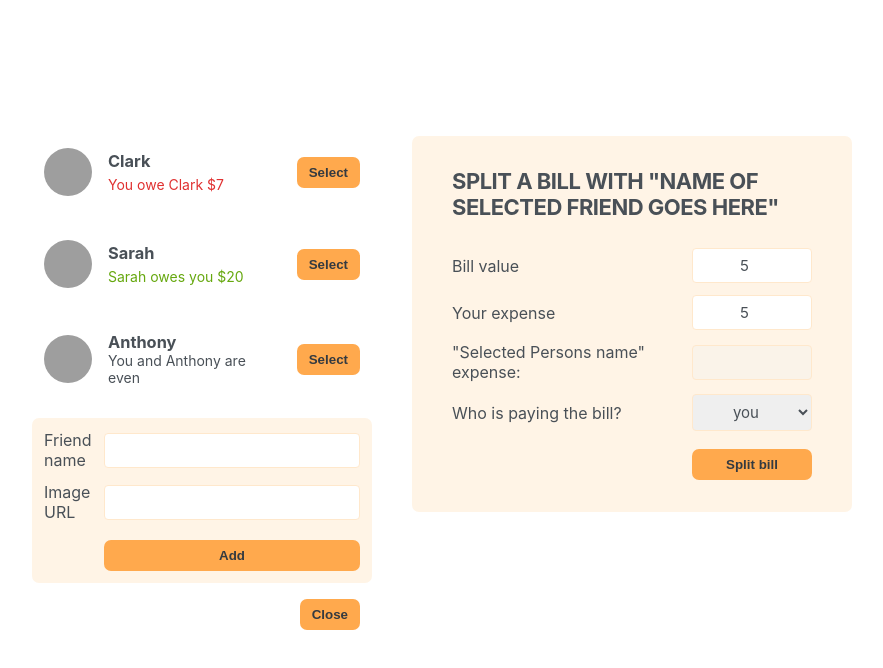
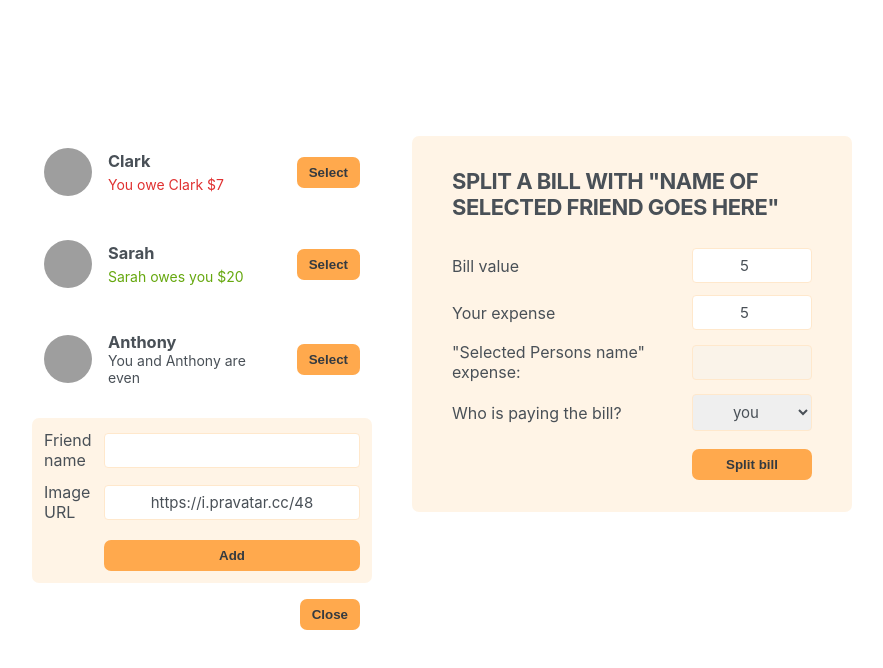
Before and after one commit to joelfuelling/eat-and-split, a React (Create React App) app: page / in a window 1280 px wide. Both pictures are taken after typing "5", "5" into the empty fields and a click on the button "Add Friend". Shown: the top 668 px of the page, without its empty margins (198-1081 px from the left). Built offline with nearby package versions, Linux system fonts and the light colour scheme; grey boxes are pictures that could not be loaded.

Commit message:
Completed 'newFriend' portion and able to add friend re-render component successfully

```diff
--- a/src/App.js
+++ b/src/App.js
@@ -2,12 +2,35 @@
 
 import FriendsList from './components/FriendsList';
 import Bill from './components/Bill';
-import AddFriend from './components/AddFriend';
+import AddFriendForm from './components/AddFriendForm';
 import Button from './components/Button';
 
+const initialFriends = [
+  {
+    id: 118836,
+    name: "Clark",
+    image: "https://i.pravatar.cc/48?u=118836",
+    balance: -7,
+  },
+  {
+    id: 933372,
+    name: "Sarah",
+    image: "https://i.pravatar.cc/48?u=933372",
+    balance: 20,
+  },
+  {
+    id: 499476,
+    name: "Anthony",
+    image: "https://i.pravatar.cc/48?u=499476",
+    balance: 0,
+  },
+];
 
 export default function App() {
+  // [friends, setFriends] is lifting state.
+  const [friends, setFriends] = useState(initialFriends)
   const [showAddFriend, setShowAddFriend] = useState(false)
+
 
   //! Direct State Manipulation - Be Weary!
   /*
@@ -32,12 +55,16 @@
   //* In general, it's a good practice to use the functional form of the state setter function when the new state is derived from the old state to avoid any inconsistencies due to the asynchronous nature of state updates in React.
   */
 
+  function handleAddFriend(friend) {
+    setFriends(friends => [...friends, friend])
+  }
+
   return (
     <div className="app">
       <div className="sidebar">
-        <FriendsList/>
+        <FriendsList friends={friends}/>
         {
-          showAddFriend && <AddFriend />
+          showAddFriend && <AddFriendForm onAddFriend={handleAddFriend}/>
         }
         <Button onClick={handleShowAddFriend}>
           {showAddFriend ? 'Close' : 'Add Friend'}
--- a/src/components/AddFriend.jsx
+++ /dev/null
@@ -1,23 +0,0 @@
-import Button from "./Button";
-
-export default function AddFriend() {
-
-
-    function handleFriendAdd(e) {
-        const friend = e.target[0].value;
-        console.log(friend)
-    }
-    return (
-        <>
-        <div>
-            <form className="form-add-friend">
-                <p>Friend name </p>
-                <input type="text"/>
-                <p> Image URL </p>
-                <input type="URL"/>
-                <Button className="button" onSubmit={handleFriendAdd}> Add</Button>
-            </form>
-        </div>
-        </>
-    )
-}
--- /dev/null
+++ b/src/components/AddFriendForm.jsx
@@ -0,0 +1,51 @@
+import {useState} from 'react'
+import Button from "./Button";
+
+export default function AddFriend({onAddFriend}) {
+    const [name, setName] = useState('')
+    const [image, setImage] = useState('https://i.pravatar.cc/48')
+
+    function handleSubmit(e) {
+        e.preventDefault()
+
+        //* Guard Clause: If there is no name or image, then return.
+        if(!name || !image) return
+
+        // Create the newFriend object including a randomUUID
+        const id = crypto.randomUUID()
+        const newFriend = {
+            id,
+            name,
+            image: `${image}?=${id}`,
+            balance: 0,
+        }
+        // Add friend to friends array here. Below, onAddFriend is the prop for handleAddFriend
+        onAddFriend(newFriend)
+        // Set inputs to empty strings/defaults.
+        setName('')
+        setImage('')
+
+    }
+
+    return (
+        <>
+        <div>
+            <form className="form-add-friend" onSubmit={handleSubmit}>
+                <p>Friend name </p>
+                <input
+                    type="text"
+                    value={name}
+                    onChange={(e) => setName(e.target.value)}
+                />
+                <p> Image URL </p>
+                <input
+                    type="text"
+                    value={image}
+                    onChange={(e) => setImage(e.target.value)}
+                />
+                <Button className="button" handleAddFriend={onAddFriend} >Add</Button>
+            </form>
+        </div>
+        </>
+    )
+    }
--- a/src/components/FriendsList.jsx
+++ b/src/components/FriendsList.jsx
@@ -1,28 +1,9 @@
 import Friend from "./Friends";
 // A negative value means that person owes the person with a positive value money.
-const initialFriends = [
-    {
-      id: 118836,
-      name: "Clark",
-      image: "https://i.pravatar.cc/48?u=118836",
-      balance: -7,
-    },
-    {
-      id: 933372,
-      name: "Sarah",
-      image: "https://i.pravatar.cc/48?u=933372",
-      balance: 20,
-    },
-    {
-      id: 499476,
-      name: "Anthony",
-      image: "https://i.pravatar.cc/48?u=499476",
-      balance: 0,
-    },
-  ];
-export default function FriendsList() {
 
-    const friends = initialFriends
+export default function FriendsList({friends}) {
+
+
 
     return(
         <>
```
